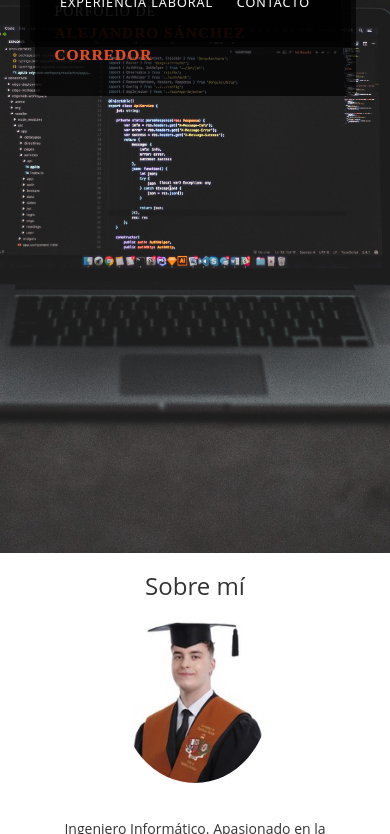
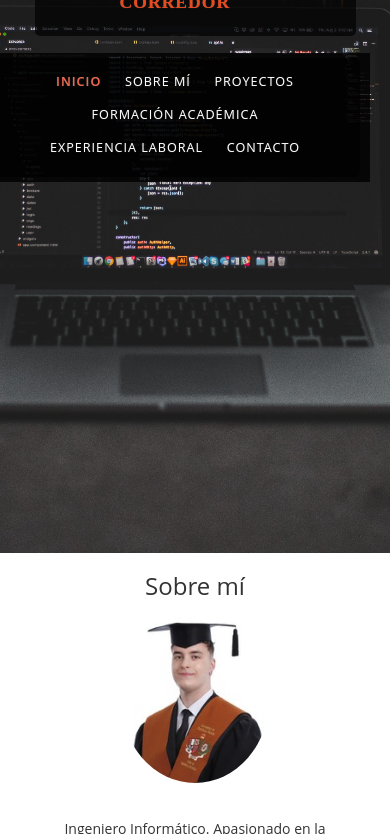
Before and after one commit to AlejandroSanchezCorredor/AlejandroSanchezCorredor.github.io, a plain HTML site: page index.html in a window 390 px wide. Shown: the part 147-981 px from the top of the page. Drawn offline with Linux system fonts and the light colour scheme.

Commit message:
Mobile version bugs fixed

```diff
--- a/css/style.css
+++ b/css/style.css
@@ -1234,6 +1234,37 @@ padding-bottom: 2em;
 
 /* Media queries para dispositivos móviles */
 @media (max-width: 768px) {
+    .logo {
+        display: block;
+        margin-bottom: 20px;
+    }
+    .welcome-text {
+        font-size: 16px; /* Reduce el tamaño del texto de bienvenida */
+        line-height: 1.5;
+    }
+
+    .top-menu {
+        position: fixed; /* Fija el menú en la pantalla */
+        top: 200px; /* Ajusta la posición del menú 50px desde la parte superior */
+        width: 100%; /* Hace que el menú ocupe todo el ancho de la pantalla */
+        z-index: 1000; /* Asegura que el menú esté por encima de otros elementos */
+        background-color: rgba(0, 0, 0, 0.8); /* Fondo semi-transparente */
+    }
+
+    /* Estilo para la superposición */
+    .overlay {
+        display: flex; /* Usa flexbox para alinear los elementos */
+        justify-content: space-between; /* Espacia los elementos a lo largo del contenedor */
+        align-items: center; /* Centra los elementos verticalmente */
+        padding: 10px 20px; /* Añade espacio alrededor del contenido */
+    }
+
+    .logo-image {
+        width: 40px;
+        height: auto;
+        margin: 0 auto 10px auto;
+    }
+
     .about-header {
         margin-bottom: 30px;
     }
@@ -1273,17 +1304,6 @@ padding-bottom: 2em;
     }
     .header-top {
         text-align: center;
-    }
-
-    .logo {
-        display: block;
-        margin-bottom: 20px;
-    }
-
-    .logo-image {
-        width: 40px;
-        height: auto;
-        margin: 0 auto 10px auto;
     }
 
     .highlight {
```
